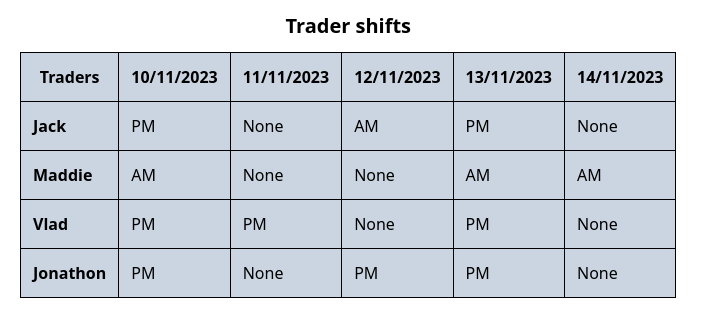
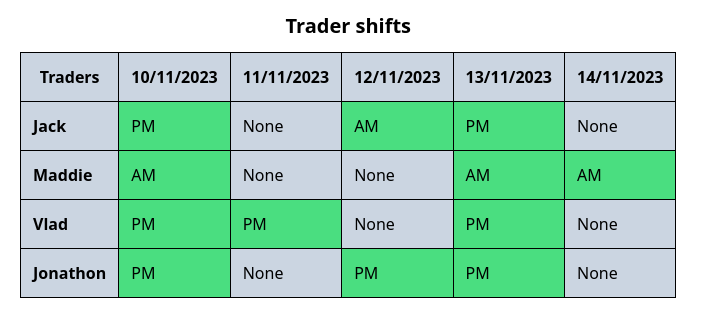
Before and after one commit to SianRichards/trader-rota, a React (Create React App) app in the folder trader-rota/: page / in a window 1280 px wide. Shown: the top 336 px of the page, without its empty margins (0-719 px from the left). Built offline with nearby package versions, Linux system fonts and the light colour scheme; no server answers.

Commit message:
conditional styling

```diff
--- a/trader-rota/src/components/Calendar/index.tsx
+++ b/trader-rota/src/components/Calendar/index.tsx
@@ -84,7 +84,15 @@ const Calendar = () => {
                     date
                   );
                   return (
-                    <td className="p-3 border border-black">{shiftType}</td>
+                    <td
+                      className={`p-3 border border-black ${
+                        shiftType === "AM" || shiftType === "PM"
+                          ? "bg-green-400"
+                          : "bg-slate-300"
+                      }`}
+                    >
+                      {shiftType}
+                    </td>
                   );
                 })}
               </tr>
```
